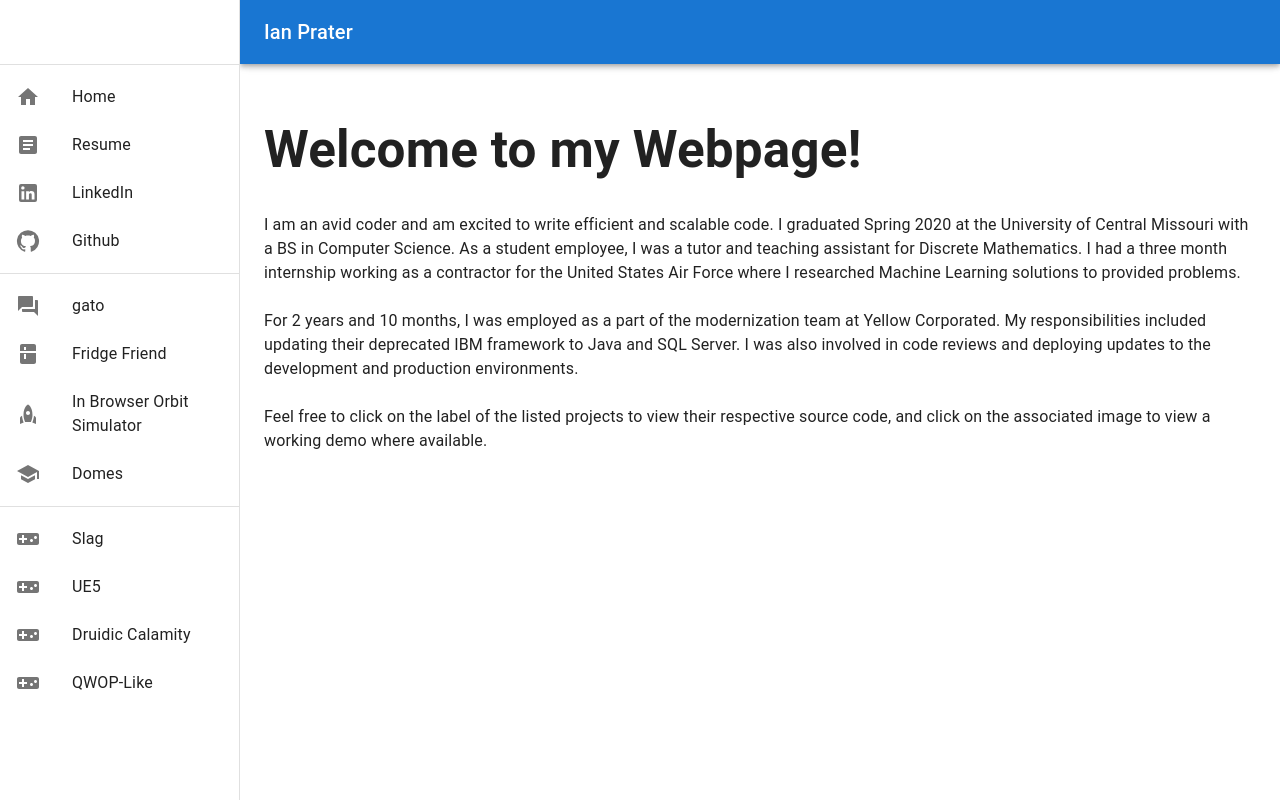
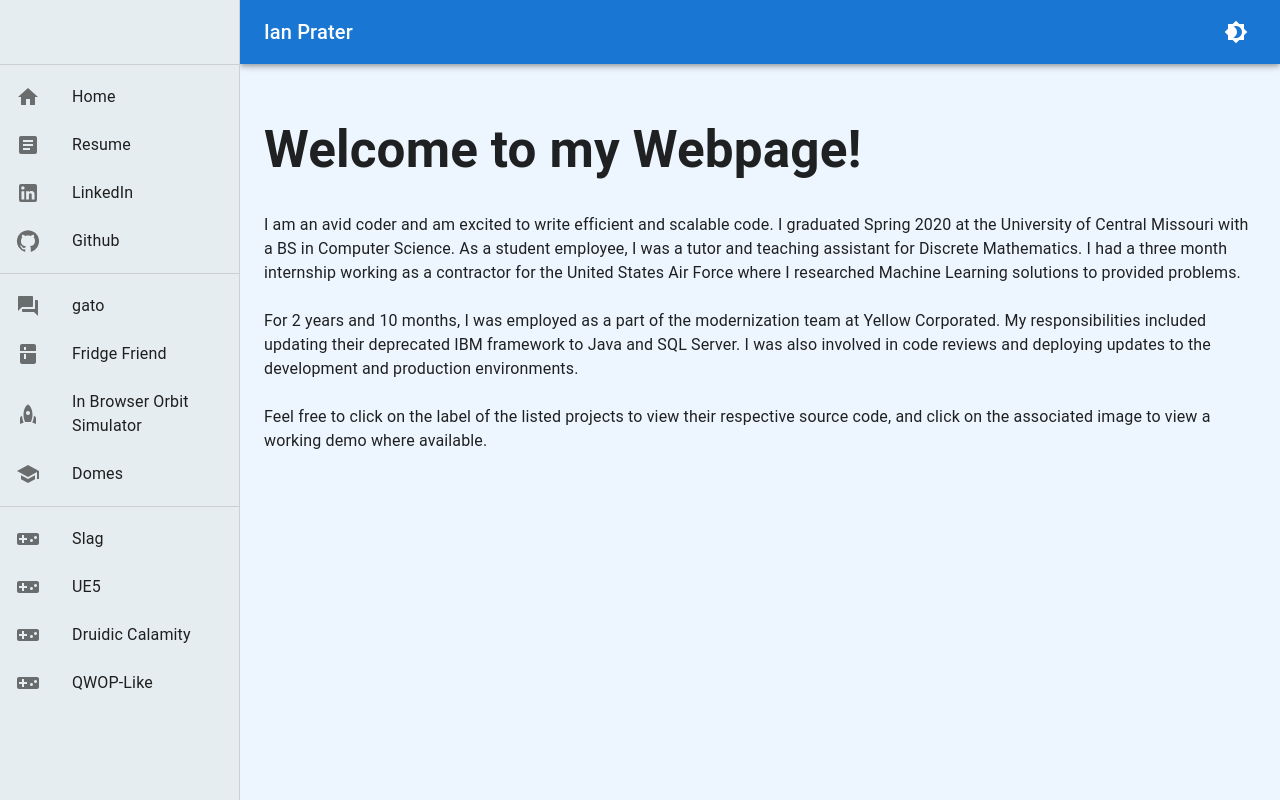
Before and after one commit to IanPrater/IanPrater.github.io, a React (Vite) app: page / in a window 1280 px wide. Built offline with nearby package versions, Linux system fonts and the light colour scheme.

Commit message:
Add theme support

```diff
--- a/src/App.tsx
+++ b/src/App.tsx
@@ -31,6 +31,9 @@ import ArticleIcon from '@mui/icons-material/Article';
 import HomeIcon from '@mui/icons-material/Home';
 import Home from './pages/Home';
 import Resume from './pages/Resume';
+import { useTheme } from '@mui/material';
+import { ThemeContext } from './providers/theme-provider';
+import { Brightness4, Brightness7 } from '@mui/icons-material';
 
 const drawerWidth = 240;
 
@@ -50,8 +53,19 @@ function Router(props: { children?: React.ReactNode }) {
 }
 
 export default function ResponsiveDrawer() {
+  const { themeMode, setThemeMode } = React.useContext(ThemeContext);
   const [mobileOpen, setMobileOpen] = React.useState(false);
   const [isClosing, setIsClosing] = React.useState(false);
+  const theme = useTheme();
+
+  const colorMode = React.useMemo(
+    () => ({
+      toggleColorMode: () => {
+        setThemeMode(themeMode === 'light' ? 'dark' : 'light')
+      }
+    }),
+    [themeMode]
+  )
 
   const handleDrawerClose = () => {
     setIsClosing(true);
@@ -214,6 +228,10 @@ export default function ResponsiveDrawer() {
             <Typography variant="h6" noWrap component="div">
               Ian Prater
             </Typography>
+            <Box sx={{flexGrow: 1}}></Box>
+            <IconButton sx={{ml:1}} onClick={colorMode.toggleColorMode} color='inherit'>
+              {theme.palette.mode === 'dark' ? <Brightness7/> : <Brightness4/>}
+            </IconButton>
           </Toolbar>
         </AppBar>
         <Box
--- a/src/main.tsx
+++ b/src/main.tsx
@@ -2,10 +2,15 @@ import { StrictMode } from 'react'
 import { createRoot } from 'react-dom/client'
 import './index.css'
 import App from './App.tsx'
+import { ThemeContextProvider } from './providers/theme-provider.tsx'
+import { CssBaseline } from '@mui/material'
 
 
 createRoot(document.getElementById('root')!).render(
   <StrictMode>
-    <App />
+    <ThemeContextProvider>
+      <CssBaseline/>
+      <App />
+    </ThemeContextProvider>
   </StrictMode>,
 )
--- /dev/null
+++ b/src/providers/theme-provider.tsx
@@ -0,0 +1,72 @@
+import { createTheme, ThemeProvider } from "@mui/material";
+import React, { createContext, useEffect, useMemo, useState } from "react";
+
+declare module '@mui/material/styles' {
+
+}
+
+export const ThemeContext = createContext({
+  themeMode: 'light',
+  setThemeMode: (themeMode: 'light' | 'dark') => {}
+});
+
+export function ThemeContextProvider({
+  children
+}: {
+  children: React.ReactNode
+}) {
+  // Function to check system's preferred theme
+  const getSystemTheme = () => window.matchMedia("(prefers-color-scheme: dark)").matches ? 'dark' : 'light';
+
+  const [themeMode, setThemeMode] = useState<'light' | 'dark'>(getSystemTheme);
+
+  // Effect to listen to system theme changes
+  useEffect(() => {
+    const mediaQuery = window.matchMedia("(prefers-color-scheme: dark)");
+
+    const handleChange = (event: MediaQueryListEvent) => {
+      setThemeMode(event.matches ? 'dark' : 'light');
+    };
+
+    // Listen for changes in the system theme
+    mediaQuery.addEventListener('change', handleChange);
+
+    return () => {
+      mediaQuery.removeEventListener('change', handleChange);
+    };
+  }, []);
+
+  const theme = useMemo(
+    () =>
+      createTheme(
+        themeMode === 'light' ?
+        {
+          palette: {
+            mode: themeMode,
+            background: {
+              paper: '#e6edf0',
+              default: '#edf6ff'
+            }
+          }
+        } :
+        {
+          palette: {
+            mode: themeMode,
+            background: {
+              paper: '#1e1e2b',
+              default: '#15151c'
+            }
+          }
+        }
+      ),
+      [themeMode]
+  );
+
+  return (
+    <ThemeContext.Provider value={{ themeMode, setThemeMode }}>
+      <ThemeProvider theme={theme}>
+        {children}
+      </ThemeProvider>
+    </ThemeContext.Provider>
+  );
+}
```
